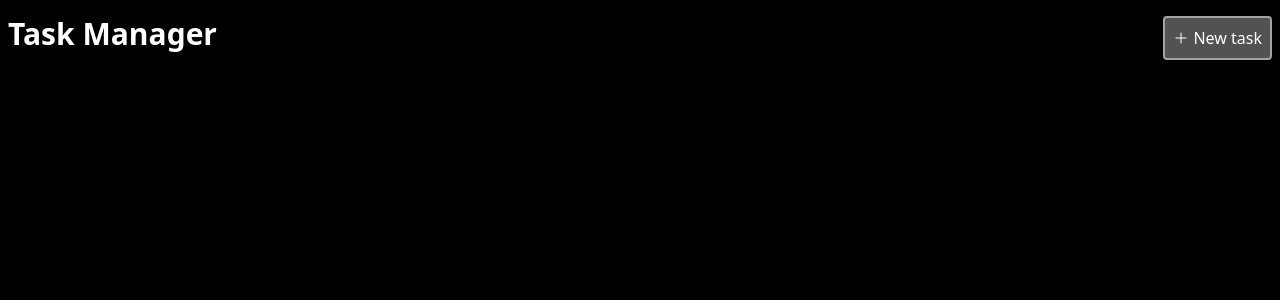
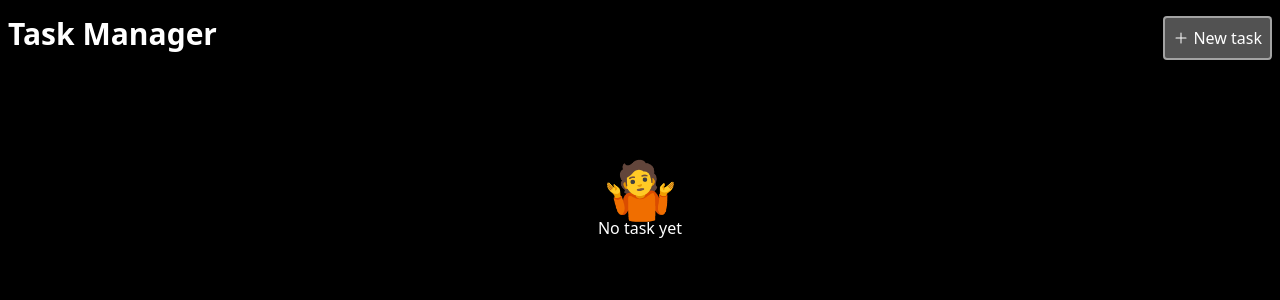
Before and after one commit to thomastangtsy/task-manager, a React (Vite) app: page / in a window 1280 px wide. Shown: the top 300 px of the page. Built offline with nearby package versions, Linux system fonts and the light colour scheme.

Commit message:
Add task list and show an message when task list is empty

```diff
--- a/src/App.tsx
+++ b/src/App.tsx
@@ -5,6 +5,7 @@ import TaskForm from "./components/TaskForm";
 import useTasks from "./hooks/useTasks";
 import Button from "./components/Button";
 import { InitialTask } from "./models/task";
+import TaskList from "./components/TaskList";
 
 const App: FC = () => {
   const { tasks, addTask, removeTask } = useTasks();
@@ -31,7 +32,16 @@ const App: FC = () => {
           </div>
         </Modal>
       </header>
-      <main></main>
+      <main className="mt-4">
+        {tasks.length === 0 ? (
+          <div className="w-full mt-24 text-center">
+            <p className="text-6xl">🤷</p>
+            <p>No task yet</p>
+          </div>
+        ) : (
+          <TaskList tasks={tasks} removeTask={removeTask} />
+        )}
+      </main>
     </div>
   );
 };
```
